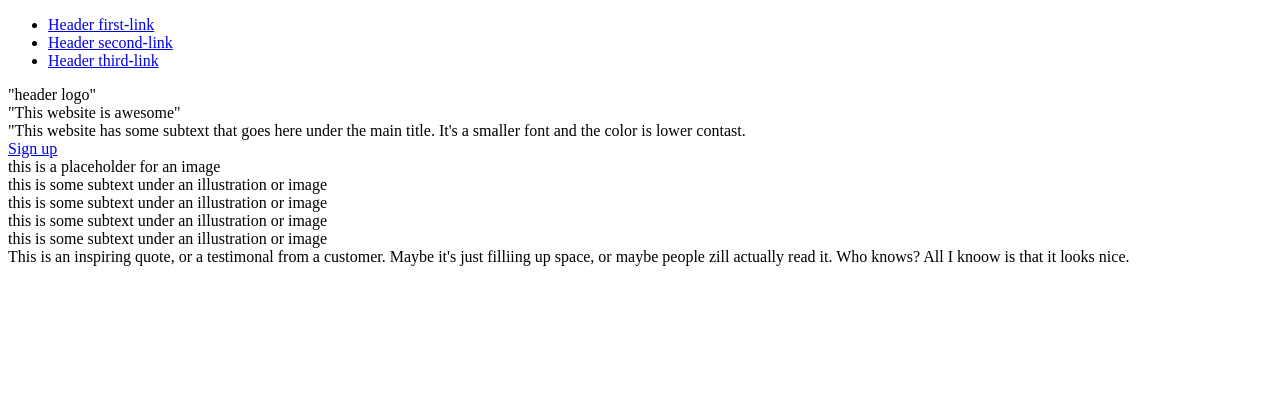
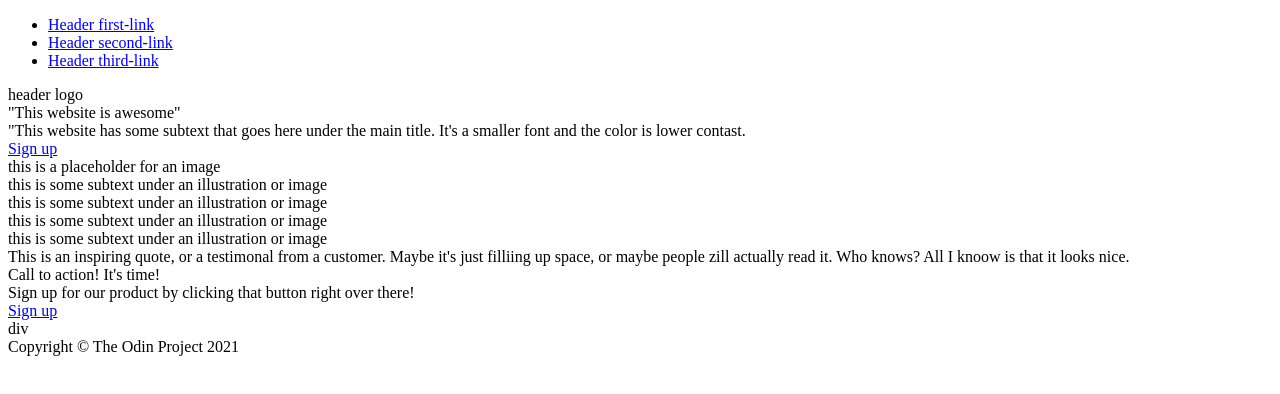
Before and after one commit to Aarson1/Project-Landing-Page, a plain HTML site: page index.html in a window 1280 px wide. Drawn offline with Linux system fonts and the light colour scheme.

Commit message:
Add content 3 and footer to index

```diff
--- a/index.html
+++ b/index.html
@@ -15,10 +15,10 @@
                 <li><a href="#">Header third-link</a></li>
             </ul>
         </div>
-        <div class="logo">"header logo"</div>
-        <div class="main title">"This website is awesome"</div>
+        <div class="logo">header logo</div>
+        <div class="main-title">"This website is awesome"</div>
         <div class="content">"This website has some subtext that goes here under the main title. It's a smaller font and the color is lower contast.</div>
-        <div class="sign up link"><a href="#">Sign up</a></div>
+        <div class="sign-up-link"><a href="#">Sign up</a></div>
         <div class="placeholder">this is a placeholder for an image</div>
     </div>
     <div class="content1">
@@ -27,9 +27,20 @@
         <div class="text">this is some subtext under an illustration or image</div>
         <div class="text">this is some subtext under an illustration or image</div>
     </div>
-    <div class="content2"></div>
+    <div class="content2">
         <div class="quote">This is an inspiring quote, or a testimonal from a customer. Maybe it's just filliing up space, or maybe people zill actually read it. Who knows? All I knoow is that it looks nice.</div>
         <div class="quote-author"></div>
     </div>
+    <div class="content3">
+        <div class="banner">
+            <div class="title">Call to action! It's time!</div>
+            <div class="main-text">Sign up for our product by clicking that button right over there!</div>
+            <div class="sign-up-link2"><a href="#">Sign up</a></div>
+        </div>
+    <div class="footer">
+        div
+    </div class="footer">
+        Copyright © The Odin Project 2021
+    </div>
 </body>
 </html>
```
